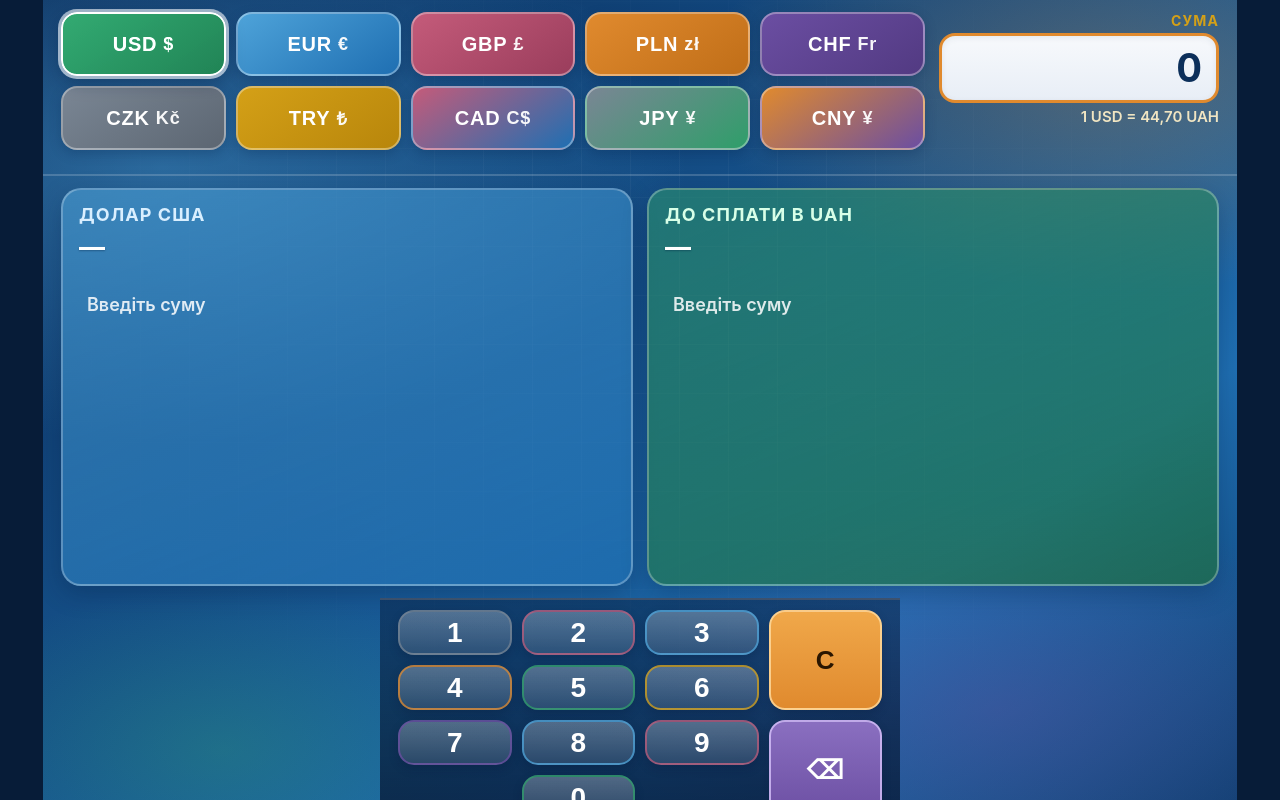
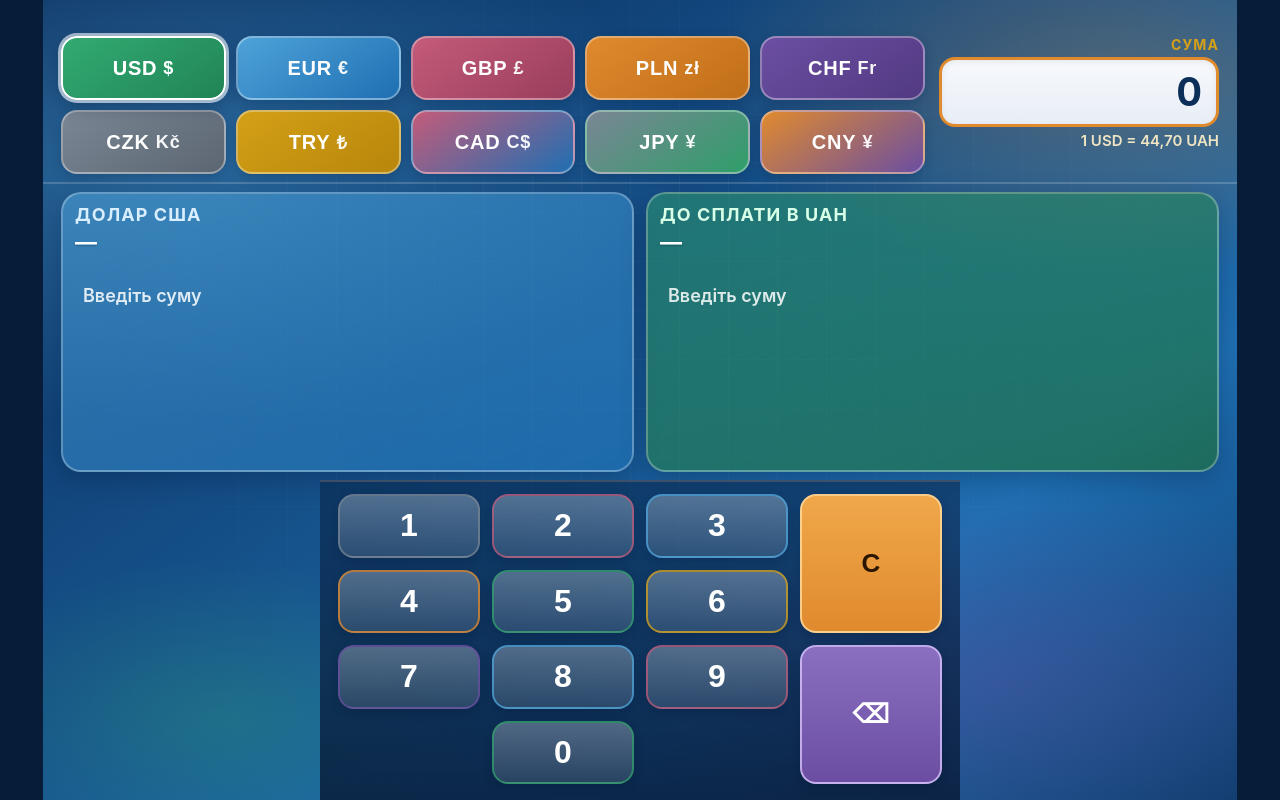
Before and after one commit to vovk1805/currency_exch_app, a plain HTML site: page index.html in a window 1280 px wide. Drawn offline with Linux system fonts and the light colour scheme; no server answers.

Commit message:
update sizes

```diff
--- a/css/app.css
+++ b/css/app.css
@@ -51,11 +51,18 @@ body {
 }
 
 #app {
-  width: var(--w);
-  height: var(--h);
+  width: 100%;
+  max-width: var(--w);
+  height: 100%;
+  max-height: var(--h);
   margin: 0 auto;
   display: grid;
-  grid-template-rows: 176px 1fr 236px;
+  grid-template-rows: auto minmax(0, 1fr) minmax(320px, 38vh);
+  padding-top: calc(env(safe-area-inset-top, 0px) + 28px);
+  padding-right: env(safe-area-inset-right, 0px);
+  padding-bottom: env(safe-area-inset-bottom, 0px);
+  padding-left: env(safe-area-inset-left, 0px);
+  box-sizing: border-box;
   background:
     radial-gradient(ellipse 80% 60% at 10% 20%, rgba(78, 163, 217, 0.45), transparent 55%),
     radial-gradient(ellipse 70% 50% at 90% 10%, rgba(224, 138, 46, 0.28), transparent 50%),
@@ -96,7 +103,7 @@ body {
   display: grid;
   grid-template-columns: 1fr 280px;
   gap: var(--gap);
-  padding: 12px 18px 10px;
+  padding: 8px 18px 8px;
   border-bottom: 2px solid rgba(255, 255, 255, 0.18);
   align-items: start;
   min-height: 0;
@@ -211,14 +218,14 @@ body {
   z-index: 1;
   display: grid;
   grid-template-columns: 1fr 1fr;
-  gap: 14px;
-  padding: 12px 18px;
+  gap: 12px;
+  padding: 8px 18px;
   min-height: 0;
 }
 
 .pane {
   border-radius: 20px;
-  padding: 14px 16px;
+  padding: 10px 12px;
   display: flex;
   flex-direction: column;
   min-height: 0;
@@ -260,11 +267,11 @@ body {
 }
 
 .pane-summary {
-  margin: 6px 0 0;
-  font-size: 26px;
+  margin: 4px 0 0;
+  font-size: 22px;
   font-weight: 700;
   font-variant-numeric: tabular-nums;
-  line-height: 1.25;
+  line-height: 1.2;
   color: #fff;
   text-shadow: 0 1px 2px rgba(0, 30, 60, 0.35);
 }
@@ -355,13 +362,14 @@ body {
   display: grid;
   grid-template-columns: repeat(4, minmax(0, 1fr));
   grid-template-rows: repeat(4, minmax(0, 1fr));
-  gap: 10px;
-  padding: 10px 18px 14px;
+  gap: 12px;
+  padding: 12px 18px 16px;
   background: linear-gradient(180deg, rgba(8, 36, 72, 0.55), rgba(8, 28, 58, 0.85));
   border-top: 2px solid rgba(255, 255, 255, 0.2);
-  max-width: 520px;
+  max-width: 640px;
   margin: 0 auto;
   width: 100%;
+  min-height: 0;
 }
 
 .key {
@@ -370,7 +378,7 @@ body {
   border-radius: var(--radius);
   background: linear-gradient(180deg, rgba(255, 255, 255, 0.28), rgba(255, 255, 255, 0.12));
   color: var(--text);
-  font-size: 28px;
+  font-size: 32px;
   font-weight: 700;
   cursor: pointer;
   box-shadow: 0 4px 10px rgba(0, 20, 50, 0.22);
--- a/index.html
+++ b/index.html
@@ -10,7 +10,7 @@
   <link rel="apple-touch-icon" href="assets/icons/apple-touch-icon-180.png" />
   <link rel="icon" type="image/png" href="assets/icons/apple-touch-icon-180.png" />
   <title>Обмін валют</title>
-  <link rel="stylesheet" href="css/app.css" />
+  <link rel="stylesheet" href="css/app.css?v=4" />
 </head>
 <body>
   <div id="app">
```
